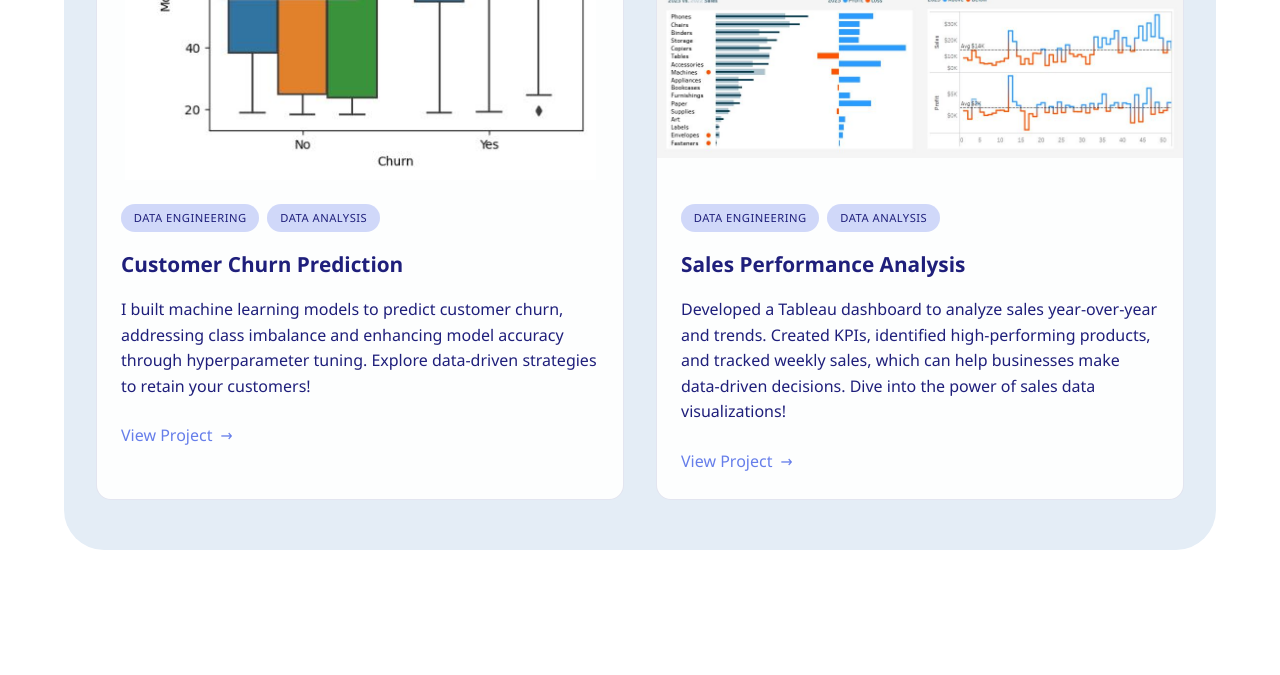
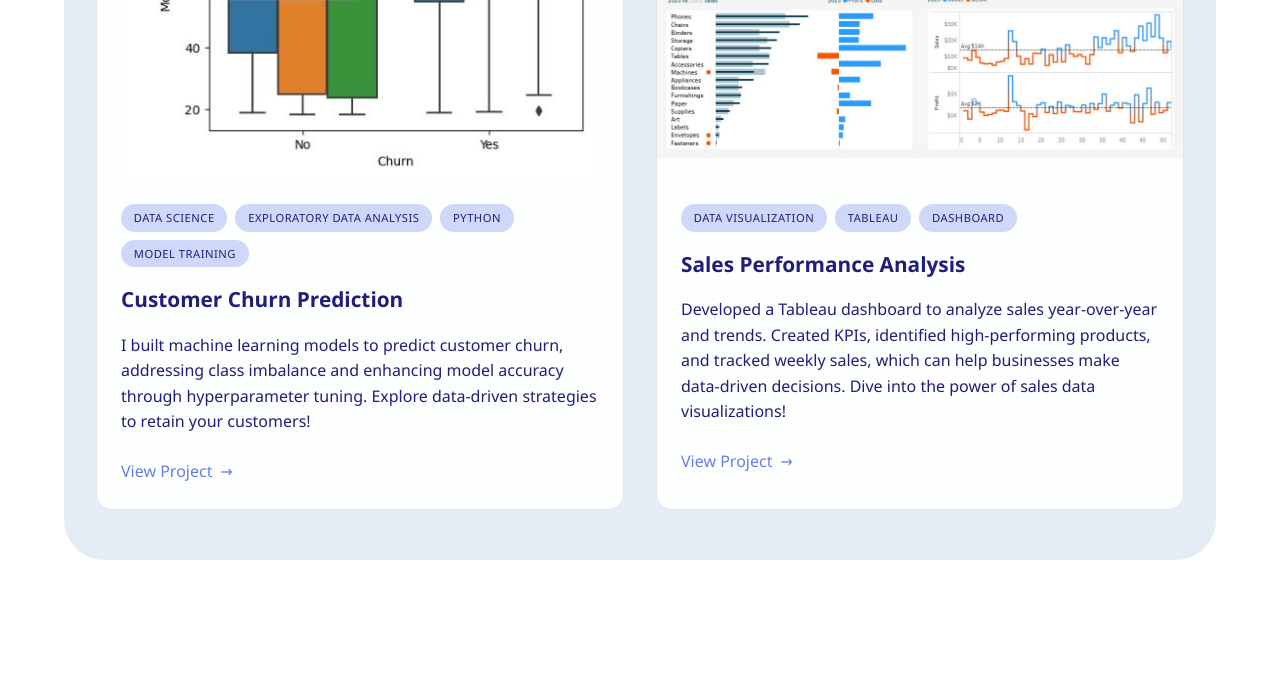
Before and after one commit to aishincp/datainsightiveportfolio, a plain HTML site: page index.html in a window 1280 px wide. Shown: the part 5059-5734 px from the top of the page. Drawn offline with Linux system fonts and the light colour scheme.

Commit message:
Updated Project Tags

```diff
--- a/index.html
+++ b/index.html
@@ -260,8 +260,10 @@
                 <div class="project-image" style="background-image: url('covers/churn.jpg')"></div>
                 <div class="project-content">
                     <div class="project-tags">
-                        <span class="project-tag">Data Engineering</span>
-                        <span class="project-tag">Data Analysis</span>
+                        <span class="project-tag">Data Science</span>
+                        <span class="project-tag">Exploratory Data Analysis</span>
+                        <span class="project-tag">Python</span>
+                        <span class="project-tag">Model Training</span>
                     </div>
                     <h3>Customer Churn Prediction</h3>
                     <p>I built machine learning models to predict customer churn, addressing class imbalance and enhancing model accuracy through hyperparameter tuning. Explore data-driven strategies to retain your customers!</p>
@@ -273,8 +275,9 @@
                 <div class="project-image" style="background-image: url('covers/sales.jpg')"></div>
                 <div class="project-content">
                     <div class="project-tags">
-                        <span class="project-tag">Data Engineering</span>
-                        <span class="project-tag">Data Analysis</span>
+                        <span class="project-tag">Data Visualization</span>
+                        <span class="project-tag">Tableau</span>
+                        <span class="project-tag">Dashboard</span>
                     </div>
                     <h3>Sales Performance Analysis</h3>
                     <p>Developed a Tableau dashboard to analyze sales year-over-year and trends. Created KPIs, identified high-performing products, and tracked weekly sales, which can help businesses make data-driven decisions. Dive into the power of sales data visualizations!</p>
```
